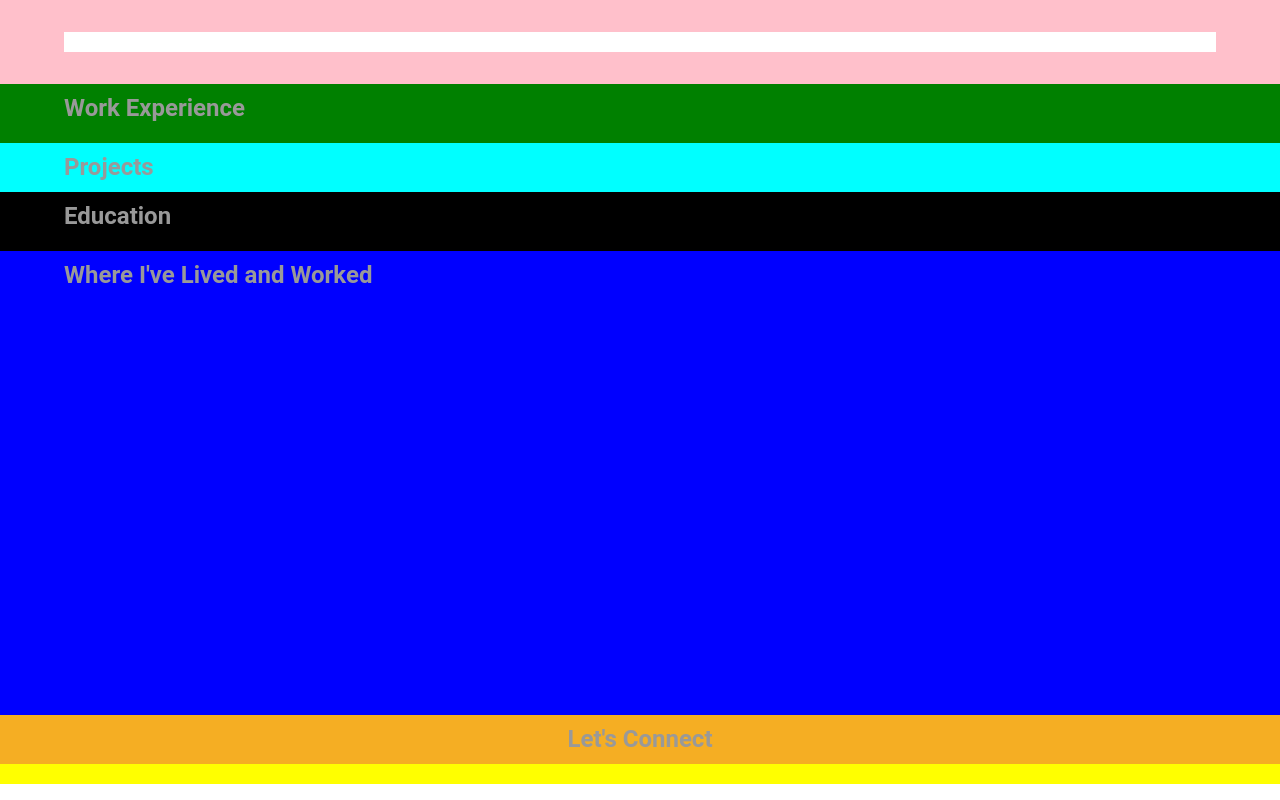
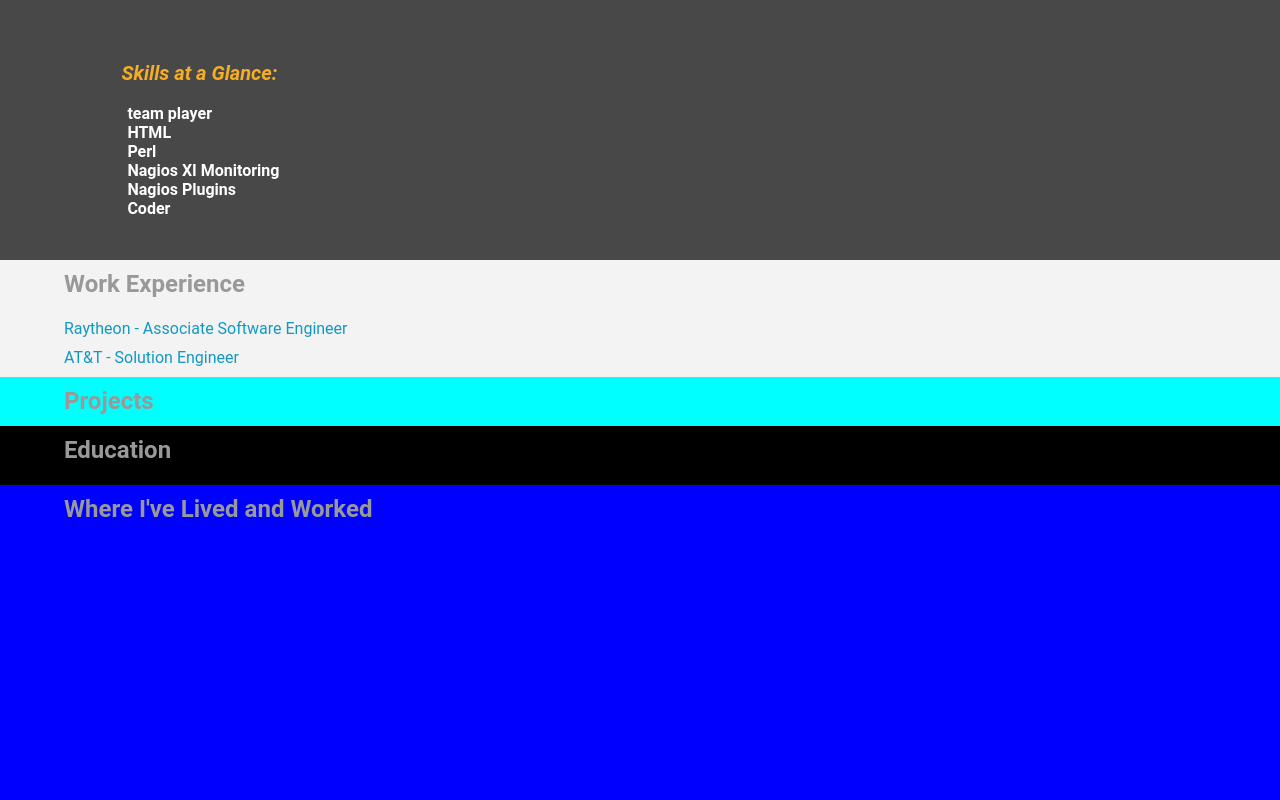
Before and after one commit to aphillips2014/project2, a plain HTML site: page index.html in a window 1280 px wide. Shown: the top 800 px of the page. Drawn offline with Linux system fonts and the light colour scheme.

Commit message:
Updates to Project 2
Updated .flex-box class in style.css
Updated index.html
Updated resumeBuilder.js

```diff
--- a/css/style.css
+++ b/css/style.css
@@ -122,10 +122,11 @@ a {
 .flex-box {
   display: -webkit-flex;
   display: flex;
-  flex-direction: row;
+  flex-direction: column; /* Changed it to column from row*/
   flex-wrap: wrap;
   justify-content: space-around;
   padding: 10px;
+  margin-left: 4.2%; /* Added by Andrew to align the skills*/
 }
 
 .center-content {
--- a/index.html
+++ b/index.html
@@ -120,11 +120,11 @@ need to load. You'll see a lot of <link>s to CSS files for styles and
     }
     if(document.getElementsByTagName('h1').length === 0) {
       //document.getElementById('header').style.display = 'none';
-      document.getElementById('header').style.backgroundColor = 'pink';
+      //document.getElementById('header').style.backgroundColor = 'pink';
     }
     if(document.getElementsByClassName('work-entry').length === 0) {
       //document.getElementById('workExperience').style.display = 'none';
-      document.getElementById('workExperience').style.backgroundColor = 'green';
+      //document.getElementById('workExperience').style.backgroundColor = 'green';
     }
     if(document.getElementsByClassName('project-entry').length === 0) {
       //document.getElementById('projects').style.display = 'none';
--- a/js/resumeBuilder.js
+++ b/js/resumeBuilder.js
@@ -1,5 +1,35 @@
-var education = {   /* Education object */
- 	"schools": [    /* Schools Array with 2 school objects  */
+//http://discussions.udacity.com/t/encapsulation-technique/6918/3
+//JSONlint.com.
+
+//Biography Object
+var bio = {
+	"name" : "Andrew T. Phillips",
+	"role" : "Solution Engineer",
+ 	"contacts": {
+ 			"mobile": "972-822-6610",
+ 			"email": "phillips4energy@gmail.com",
+ 			"github": "https://github.com/aphillips2014",
+ 			"twitter": "@atphillips",
+ 			"location": "Dallas, TX"
+ 	 },
+ 	 "welcomeMessage": "Welcome to " + this.name + " resume page.",
+ 	 "skills": ["team player", "HTML", "Perl", "Nagios XI Monitoring", "Nagios Plugins", "Coder"],
+ 	 "biopic": "images/fry.jpg",
+ 	 display: function(){
+ 	 	if(bio.skills.length > 0){
+ 	 		$('#header').append(HTMLskillsStart);
+ 	 		//Loop through each skill and add my skills to HTMLskillsStart section in header
+ 	 		for (var mySkill = 0; mySkill < this.skills.length; mySkill++){
+ 	 			var formattedSkill = HTMLskills.replace("%data%",this.skills[mySkill]);
+ 	 			$('#skills').append(formattedSkill);
+ 	 		}
+ 	 	}
+ 	 }
+};
+
+ /* Education object */
+var education = {
+ 	"schools": [    /* Schools Array with 1 school object  */
  		{
  			"name": "Texas A&M-Commerce",
  			"location": "Commerce, TX",
@@ -9,18 +39,20 @@ var education = {   /* Education object */
  			"url": "http://www.tamuc.edu"
  		}
  	],
-	"onlinecourses": [
+	"onlinecourses": [   /* Online Schools Array with 1 object  */
 		{
 			"title" : "Front-End Web Developer",
 			"school": "Udacity",
-			"dates": 2015,
+			"date": 2015,
 			"url": "https://www.udacity.com/course/nd001"
 		}
-	]
-}
+	],
+	display: function(){}
+};
 
+//Work object
 var work = {
- 	"jobs": [
+ 	"jobs": [  /* jobs Array object with 2 objects  */
  		{
  			"employer": "Raytheon",
  			"title": "Associate Software Engineer",
@@ -35,8 +67,22 @@ var work = {
  			"dates": "2000-Present",
  			"description": "Provide solutions for our monitoring environment."
  		}
- 	]
-}
+ 	],
+ 	display: function(){
+ 		var emp_title;
+ 		//Loop through the jobs array object in the works object using for..in
+ 		for(job in work.jobs){
+ 			//Append to workeExperience section the jobs
+ 			$('#workExperience').append(HTMLworkStart);
+ 			var formattedEmployer = HTMLworkEmployer.replace("%data%",work.jobs[job].employer);
+ 			var formattedTitle = HTMLworkTitle.replace("%data%",work.jobs[job].title);
+ 			var formattedEmployerTitle = formattedEmployer + formattedTitle;
+ 			//Make the concatenated string of both Employer and Title the last element in that class .work-entry
+ 			$('.work-entry:last').append(formattedEmployerTitle);
+ 		}
+
+ 	}
+};
 
 var projects = {
  	"project": [
@@ -52,21 +98,21 @@ var projects = {
  			"description": "Developed web and backend code for online billing and minutes usage",
  			"images": ["images/att.jpg"]
  		}
- 	]
-}
+ 	],
+ 	display: function(){}
+};
 
-var bio = {
-	"name" : "Andrew T. Phillips",
-	"role" : "Solution Engineer",
- 	"contacts": {
- 			"mobile": "972-822-6610",
- 			"email": "phillips4energy@gmail.com",
- 			"github": "https://github.com/aphillips2014",
- 			"twitter": "@atphillips",
- 			"location": "Dallas"
- 	 },
- 	 "welcomeMessage": "Welcome to my resume page.",
- 	 "skills": ["team player", "coder", "cook"
- 	 ],
- 	 "bioPic": "images/fry.jpg"
-}
+//Code used from discussions group "Jima Post " http://discussions.udacity.com/t/encapsulation-technique/6918/5
+displayContent = function() {
+
+	projects.display();
+	work.display();
+	bio.display();
+	education.display();
+
+	//$("#main").append(internationalizeButton);
+	//$("#mapDiv").append(googleMap);
+
+};
+
+displayContent();
```
